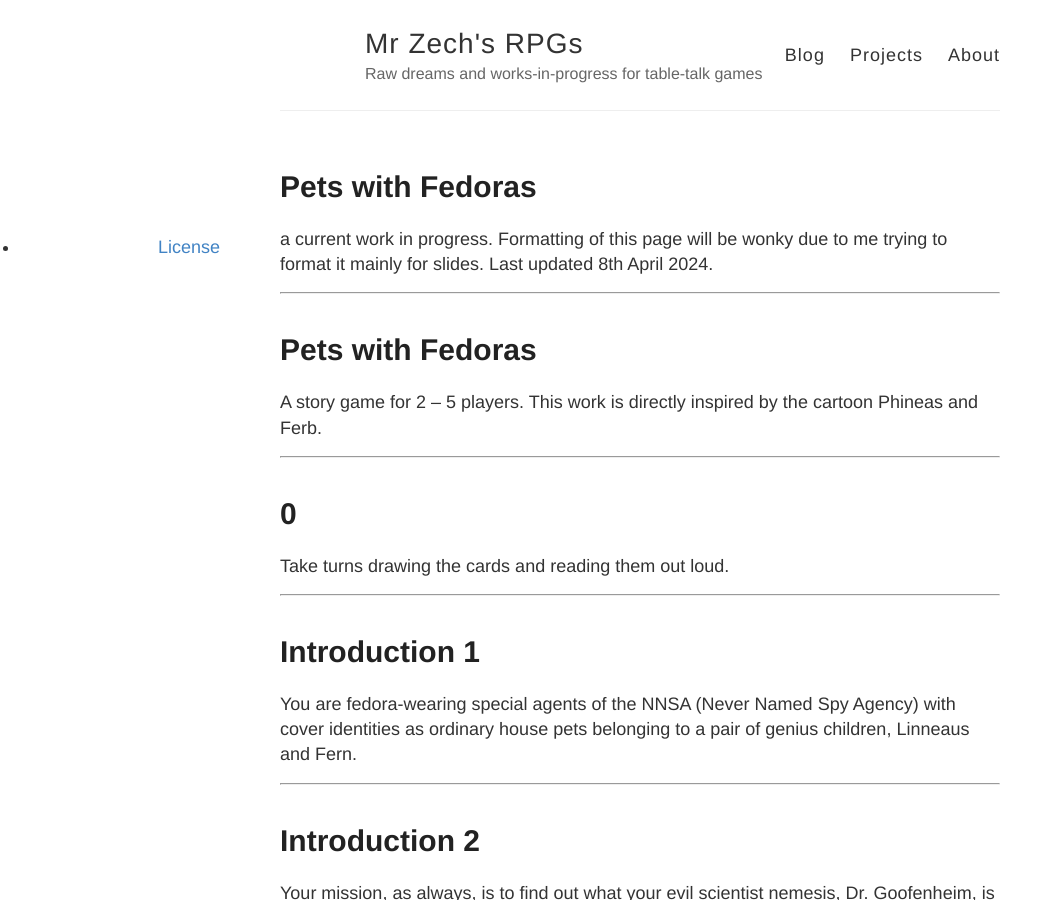
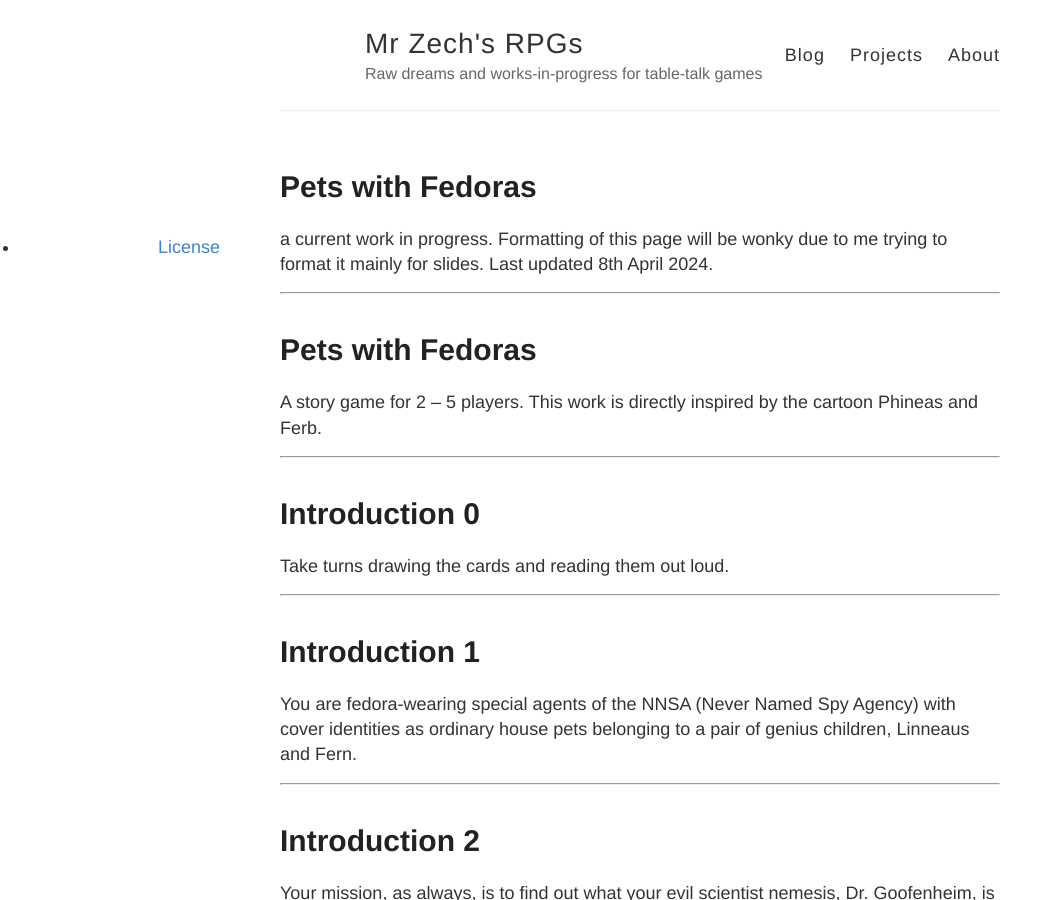
Before and after one commit to zechlau14/zechlau14.github.io, a Jekyll site: the page built from projects/pets-with-fedoras-slides.md, in a window 1280 px wide and 900 px high. Shown: the whole window, without its empty margins (0-1060 px from the left). Built offline with Jekyll 4.4.1, drawn with Linux system fonts in a browser that asks for light colours; our own code applies the rules of GitHub Pages for plain Markdown files.

Commit message:
Update pets-with-fedoras-slides.md

```diff
--- a/projects/pets-with-fedoras-slides.md
+++ b/projects/pets-with-fedoras-slides.md
@@ -13,7 +13,7 @@ A story game for 2 -- 5 players.
 This work is directly inspired by the cartoon Phineas and Ferb.
 
 ---
-# 0
+# Introduction 0
 
 Take turns drawing the cards and reading them out loud.
 
```
